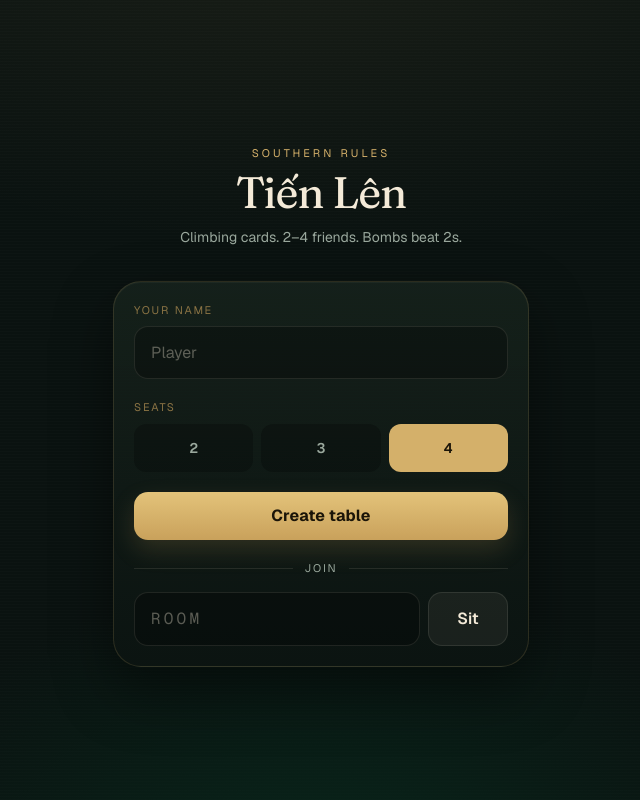
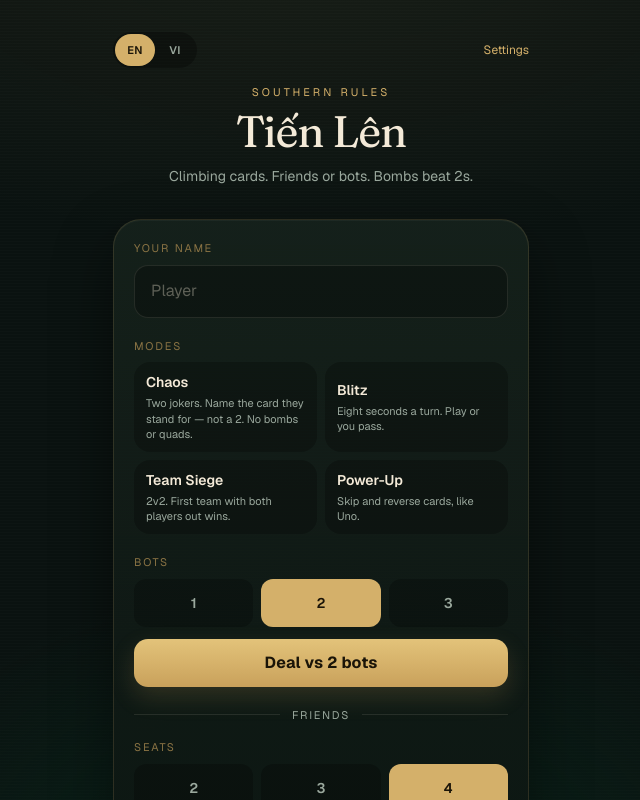
Before and after one commit to satorimaru/tienlen, a Next.js app: page / in a window 1280 px wide. Shown: the top 800 px of the page, without its empty margins (319-959 px from the left). Built offline with nearby package versions, Linux system fonts and the light colour scheme.

Commit message:
Add home modes, i18n lobby, and chat labels

```diff
--- a/src/app/page.tsx
+++ b/src/app/page.tsx
@@ -2,6 +2,10 @@
 
 import { useState } from "react";
 import { useRouter } from "next/navigation";
+import { useApp } from "@/components/AppProviders";
+import { LangToggle } from "@/components/LangToggle";
+import { ModePicker } from "@/components/ModePicker";
+import { SettingsSheet } from "@/components/SettingsSheet";
 import { useClientMounted } from "@/lib/client";
 import { createRoomRequest, postRoom } from "@/lib/rooms/client";
 import {
@@ -13,13 +17,16 @@ import {
 export default function HomePage() {
   const router = useRouter();
   const mounted = useClientMounted();
+  const { t, te, rules, setRules } = useApp();
   const [nameDraft, setNameDraft] = useState<string | null>(null);
   const name = nameDraft ?? (mounted ? getPlayerName() : "");
   const [joinCode, setJoinCode] = useState("");
   const [maxPlayers, setMaxPlayers] = useState<2 | 3 | 4>(4);
+  const [bots, setBots] = useState<1 | 2 | 3>(2);
   const [creating, setCreating] = useState(false);
   const [joining, setJoining] = useState(false);
   const [error, setError] = useState<string | null>(null);
+  const [settingsOpen, setSettingsOpen] = useState(false);
 
   const createRoom = async () => {
     setCreating(true);
@@ -30,10 +37,11 @@ export default function HomePage() {
         playerId: getOrCreatePlayerId(),
         playerName: name || "Host",
         maxPlayers,
+        rules,
       });
       router.push(`/game/${room.id}`);
     } catch (e) {
-      setError(e instanceof Error ? e.message : "Failed to create room");
+      setError(e instanceof Error ? te(e.message) : t("err.createFailed"));
       setCreating(false);
     }
   };
@@ -41,7 +49,7 @@ export default function HomePage() {
   const joinRoom = async () => {
     const code = joinCode.trim().toUpperCase();
     if (!code) {
-      setError("Enter a room code");
+      setError(t("home.enterCode"));
       return;
     }
     setJoining(true);
@@ -53,48 +61,117 @@ export default function HomePage() {
         playerId: getOrCreatePlayerId(),
         playerName: name || "Guest",
       });
-      if (!room) throw new Error("Failed to join");
+      if (!room) throw new Error(t("err.joinFailed"));
       router.push(`/game/${room.id}`);
     } catch (e) {
-      setError(e instanceof Error ? e.message : "Failed to join");
+      setError(e instanceof Error ? te(e.message) : t("err.joinFailed"));
       setJoining(false);
     }
   };
 
   return (
     <main className="mx-auto flex w-full max-w-md flex-1 flex-col justify-end px-4 pt-[max(2rem,env(safe-area-inset-top))] pb-[max(1.25rem,env(safe-area-inset-bottom))] sm:justify-center">
+      <div className="mb-4 flex items-center justify-between">
+        <LangToggle />
+        <button
+          type="button"
+          onClick={() => setSettingsOpen(true)}
+          className="min-h-9 text-xs text-[var(--gold)]"
+        >
+          {t("nav.settings")}
+        </button>
+      </div>
+
       <header className="mb-8 text-center">
         <p className="text-[11px] uppercase tracking-[0.28em] text-[var(--gold)]">
-          Southern rules
+          {t("meta.tagline")}
         </p>
         <h1 className="mt-2 font-[family-name:var(--font-display)] text-[2.75rem] leading-none tracking-tight">
           Tiến Lên
         </h1>
         <p className="mt-3 text-sm leading-relaxed text-[var(--mute)]">
-          Climbing cards. 2–4 friends. Bombs beat 2s.
+          {t("meta.blurb")}
         </p>
       </header>
 
       <section className="glass-panel rounded-[1.75rem] p-5">
         <label className="mb-2 block text-[11px] uppercase tracking-[0.16em] text-[var(--gold-dim)]">
-          Your name
+          {t("home.name")}
         </label>
         <input
           value={name}
           onChange={(e) => setNameDraft(e.target.value)}
           maxLength={24}
-          placeholder="Player"
+          placeholder={t("home.namePlaceholder")}
           className="field mb-5"
         />
 
         <label className="mb-2 block text-[11px] uppercase tracking-[0.16em] text-[var(--gold-dim)]">
-          Seats
+          {t("settings.modes")}
         </label>
-        <div className="mb-5 grid grid-cols-3 gap-2">
+        <div className="mb-5">
+          <ModePicker
+            rules={rules}
+            onChange={(next) => {
+              setRules(next);
+              if (next.siege) {
+                setMaxPlayers(4);
+                setBots(3);
+              }
+            }}
+          />
+        </div>
+
+        <label className="mb-2 block text-[11px] uppercase tracking-[0.16em] text-[var(--gold-dim)]">
+          {t("home.bots")}
+        </label>
+        <div className="mb-3 grid grid-cols-3 gap-2">
+          {([1, 2, 3] as const).map((n) => (
+            <button
+              key={n}
+              type="button"
+              disabled={rules.siege && n !== 3}
+              onClick={() => setBots(n)}
+              className={[
+                "min-h-12 rounded-xl text-sm font-semibold",
+                bots === n
+                  ? "bg-[var(--gold)] text-[#1a1408]"
+                  : "bg-black/25 text-[var(--mute)]",
+              ].join(" ")}
+            >
+              {n}
+            </button>
+          ))}
+        </div>
+        <button
+          type="button"
+          onClick={() => {
+            setPlayerName(name);
+            router.push(`/solo?bots=${rules.siege ? 3 : bots}`);
+          }}
+          className="btn-gold mb-5 w-full touch-manipulation"
+        >
+          {t("home.dealVsBots", {
+            n: bots,
+            bots: bots === 1 ? t("home.bot") : t("home.botsWord"),
+          })}
+        </button>
+
+        <div className="mb-4 flex items-center gap-3 text-[11px] uppercase tracking-[0.16em] text-[var(--mute)]">
+          <span className="h-px flex-1 bg-[rgba(244,234,216,0.1)]" />
+          {t("home.friends")}
+          <span className="h-px flex-1 bg-[rgba(244,234,216,0.1)]" />
+        </div>
+
+        <label className="mb-2 block text-[11px] uppercase tracking-[0.16em] text-[var(--gold-dim)]">
+          {t("home.seats")}
+        </label>
+        <div className="mb-3 grid grid-cols-3 gap-2">
           {([2, 3, 4] as const).map((n) => (
             <button
               key={n}
               type="button"
+              disabled={rules.siege && n !== 4}
               onClick={() => setMaxPlayers(n)}
               className={[
                 "min-h-12 rounded-xl text-sm font-semibold",
@@ -112,14 +189,14 @@ export default function HomePage() {
           type="button"
           disabled={creating}
           onClick={() => void createRoom()}
-          className="btn-gold mb-5 w-full touch-manipulation"
+          className="btn-ghost mb-5 w-full touch-manipulation"
         >
-          {creating ? "Opening table…" : "Create table"}
+          {creating ? t("home.creating") : t("home.create")}
         </button>
 
         <div className="mb-4 flex items-center gap-3 text-[11px] uppercase tracking-[0.16em] text-[var(--mute)]">
           <span className="h-px flex-1 bg-[rgba(244,234,216,0.1)]" />
-          Join
+          {t("home.join")}
           <span className="h-px flex-1 bg-[rgba(244,234,216,0.1)]" />
         </div>
 
@@ -127,7 +204,7 @@ export default function HomePage() {
           <input
             value={joinCode}
             onChange={(e) => setJoinCode(e.target.value.toUpperCase())}
-            placeholder="ROOM"
+            placeholder={t("home.roomPlaceholder")}
             className="field min-w-0 flex-1 font-mono tracking-[0.2em]"
             onKeyDown={(e) => {
               if (e.key === "Enter") void joinRoom();
@@ -139,7 +216,7 @@ export default function HomePage() {
             onClick={() => void joinRoom()}
             className="btn-ghost min-w-20 touch-manipulation px-4"
           >
-            {joining ? "…" : "Sit"}
+            {joining ? "…" : t("home.sit")}
           </button>
         </div>
 
@@ -149,6 +226,13 @@ export default function HomePage() {
           </p>
         )}
       </section>
+
+      <SettingsSheet
+        open={settingsOpen}
+        onClose={() => setSettingsOpen(false)}
+        rules={rules}
+        onChangeRules={setRules}
+      />
     </main>
   );
 }
--- a/src/components/ChatSheet.tsx
+++ b/src/components/ChatSheet.tsx
@@ -2,6 +2,7 @@
 
 import { useEffect, useRef, useState } from "react";
 import { MAX_CHAT_TEXT, type ChatMessage } from "@/lib/rooms/types";
+import { useApp } from "./AppProviders";
 
 interface ChatSheetProps {
   open: boolean;
@@ -23,9 +24,10 @@ export function ChatButton({
   onClick,
   className,
 }: ChatButtonProps) {
+  const { t } = useApp();
   return (
     <button type="button" onClick={onClick} className={className}>
-      Chat
+      {t("nav.chat")}
       {unread > 0 && (
         <span className="ml-1.5 inline-flex min-w-5 items-center justify-center rounded-full bg-[var(--gold)] px-1.5 py-0.5 text-[10px] font-bold leading-none text-[#1a1408]">
           {unread > 9 ? "9+" : unread}
@@ -43,6 +45,7 @@ export function ChatSheet({
   onSend,
   busy,
 }: ChatSheetProps) {
+  const { t, te } = useApp();
   const [draft, setDraft] = useState("");
   const [error, setError] = useState<string | null>(null);
   const listRef = useRef<HTMLDivElement>(null);
@@ -81,7 +84,7 @@ export function ChatSheet({
       await onSend(text);
       setDraft("");
     } catch (e) {
-      setError(e instanceof Error ? e.message : "Could not send");
+      setError(e instanceof Error ? te(e.message) : t("err.requestFailed"));
     }
   };
 
@@ -89,24 +92,24 @@ export function ChatSheet({
     <div className="fixed inset-0 z-40 flex flex-col justify-end">
       <button
         type="button"
-        aria-label="Close chat"
+        aria-label={t("chat.close")}
         className="absolute inset-0 bg-black/50"
         onClick={onClose}
       />
       <section
         role="dialog"
         aria-modal="true"
-        aria-label="Table chat"
+        aria-label={t("chat.title")}
         className="glass-panel relative z-10 flex max-h-[62dvh] flex-col rounded-t-3xl px-4 pt-3 pb-[max(1rem,env(safe-area-inset-bottom))]"
       >
         <div className="mx-auto mb-3 h-1 w-10 rounded-full bg-[rgba(244,234,216,0.18)]" />
         <div className="mb-3 flex items-center justify-between">
           <div>
             <p className="text-[11px] uppercase tracking-[0.18em] text-[var(--gold-dim)]">
-              Table chat
+              {t("chat.title")}
             </p>
             <h2 className="font-[family-name:var(--font-display)] text-xl text-[var(--ivory)]">
-              Room talk
+              {t("chat.heading")}
             </h2>
           </div>
           <button
@@ -114,7 +117,7 @@ export function ChatSheet({
             onClick={onClose}
             className="min-h-10 rounded-full px-3 text-sm text-[var(--mute)]"
           >
-            Close
+            {t("nav.close")}
           </button>
         </div>
 
@@ -124,10 +127,9 @@ export function ChatSheet({
         >
           {messages.length === 0 ? (
             <div className="flex flex-1 flex-col items-center justify-center px-4 text-center">
-              <p className="text-sm text-[var(--ivory)]">Quiet table</p>
+              <p className="text-sm text-[var(--ivory)]">{t("chat.quiet")}</p>
               <p className="mt-1 max-w-[16rem] text-xs leading-relaxed text-[var(--mute)]">
-                Say something. This tray sits over the felt so your cards stay
-                put.
+                {t("chat.quietHint")}
               </p>
             </div>
           ) : (
@@ -146,7 +148,7 @@ export function ChatSheet({
                         : "text-[var(--mute)]",
                     ].join(" ")}
                   >
-                    {mine ? "You" : m.name}
+                    {mine ? t("game.you") : m.name}
                   </p>
                   <p
                     className={[
@@ -180,7 +182,7 @@ export function ChatSheet({
             ref={inputRef}
             value={draft}
             maxLength={MAX_CHAT_TEXT}
-            placeholder="Message the table…"
+            placeholder={t("chat.placeholder")}
             enterKeyHint="send"
             autoComplete="off"
             className="field flex-1"
@@ -191,7 +193,7 @@ export function ChatSheet({
             disabled={!canSend}
             className="btn-gold px-4"
           >
-            Send
+            {t("chat.send")}
           </button>
         </form>
         {draft.length > 120 && (
--- a/src/components/Lobby.tsx
+++ b/src/components/Lobby.tsx
@@ -1,8 +1,11 @@
 "use client";
 
 import { useState } from "react";
+import { parseRules, type GameRules } from "@/lib/rules";
 import type { RoomView } from "@/lib/rooms/types";
+import { useApp } from "./AppProviders";
 import { ChatButton } from "./ChatSheet";
+import { ModePicker } from "./ModePicker";
 
 interface LobbyProps {
   room: RoomView;
@@ -15,6 +18,7 @@ interface LobbyProps {
   unread?: number;
   busy?: boolean;
   error?: string | null;
+  onChangeRules?: (rules: GameRules) => void;
 }
 
 export function Lobby({
@@ -28,8 +32,11 @@ export function Lobby({
   unread = 0,
   busy,
   error,
+  onChangeRules,
 }: LobbyProps) {
+  const { t, te } = useApp();
   const [copied, setCopied] = useState(false);
+  const rules = parseRules(room.rules);
   const me = room.players.find((p) => p.id === playerId);
   const isHost = room.hostId === playerId;
   const allReady =
@@ -53,13 +60,16 @@ export function Lobby({
       <div className="mb-5 flex items-start justify-between gap-3">
         <div>
           <p className="text-[11px] uppercase tracking-[0.18em] text-[var(--gold-dim)]">
-            Waiting
+            {t("lobby.waiting")}
           </p>
           <h1 className="mt-1 font-mono text-[2rem] tracking-[0.18em] text-[var(--ivory)]">
             {room.id}
           </h1>
           <p className="mt-1 text-sm text-[var(--mute)]">
-            {room.players.length}/{room.maxPlayers} seated
+            {t("lobby.seatedCount", {
+              n: room.players.length,
+              max: room.maxPlayers,
+            })}
           </p>
         </div>
         <ChatButton
@@ -80,7 +90,7 @@ export function Lobby({
           onClick={() => void copy()}
           className="btn-ghost min-w-20 px-4 text-sm"
         >
-          {copied ? "Copied" : "Copy"}
+          {copied ? t("lobby.copied") : t("lobby.copy")}
         </button>
       </div>
 
@@ -96,16 +106,16 @@ export function Lobby({
               </span>
               <div>
                 <p className="text-sm font-medium text-[var(--ivory)]">
-                  {p ? p.name : "Open seat"}
+                  {p ? p.name : t("lobby.openSeat")}
                 </p>
                 <p className="text-[11px] text-[var(--mute)]">
                   {p?.id === room.hostId
-                    ? "Host"
+                    ? t("lobby.host")
                     : p?.id === playerId
-                      ? "You"
+                      ? t("lobby.you")
                       : p
-                        ? "Seated"
-                        : "Waiting"}
+                        ? t("lobby.seated")
+                        : t("lobby.waitingSeat")}
                 </p>
               </div>
             </div>
@@ -117,16 +127,64 @@ export function Lobby({
                     : "text-xs text-[var(--mute)]"
                 }
               >
-                {p.ready ? "Ready" : "Not ready"}
+                {p.ready ? t("lobby.ready") : t("lobby.notReady")}
               </span>
             ) : null}
           </li>
         ))}
       </ul>
 
+      <div className="mb-5">
+        <p className="mb-2 text-[11px] uppercase tracking-[0.16em] text-[var(--gold-dim)]">
+          {t("settings.modes")}
+        </p>
+        <ModePicker
+          rules={rules}
+          disabled={!isHost || busy || !onChangeRules}
+          onChange={(next) => onChangeRules?.(next)}
+        />
+      </div>
+
+      <div className="mb-5 space-y-2">
+        {room.maxPlayers === 3 && (
+          <button
+            type="button"
+            disabled={!isHost || busy || !onChangeRules}
+            onClick={() =>
+              onChangeRules?.({
+                ...rules,
+                threePlayerSeventeen: !rules.threePlayerSeventeen,
+              })
+            }
+            className="flex w-full items-center justify-between rounded-2xl bg-black/25 px-3 py-2.5 text-left text-sm disabled:opacity-70"
+          >
+            <span className="text-[var(--ivory)]">{t("settings.seventeen")}</span>
+            <span className="text-xs text-[var(--gold)]">
+              {rules.threePlayerSeventeen ? "17" : "13"}
+            </span>
+          </button>
+        )}
+        <button
+          type="button"
+          disabled={!isHost || busy || !onChangeRules}
+          onClick={() =>
+            onChangeRules?.({
+              ...rules,
+              noFinishOnTwo: !rules.noFinishOnTwo,
+            })
+          }
+          className="flex w-full items-center justify-between rounded-2xl bg-black/25 px-3 py-2.5 text-left text-sm disabled:opacity-70"
+        >
+          <span className="text-[var(--ivory)]">{t("settings.noTwo")}</span>
+          <span className="text-xs text-[var(--gold)]">
+            {rules.noFinishOnTwo ? t("settings.on") : t("settings.off")}
+          </span>
+        </button>
+      </div>
+
       {error && (
         <p className="mb-4 rounded-xl bg-[rgba(196,30,58,0.12)] px-3 py-2 text-sm text-[#f0b4bd]">
-          {error}
+          {te(error)}
         </p>
       )}
 
@@ -138,7 +196,7 @@ export function Lobby({
             onClick={() => onReady(!me.ready)}
             className={me.ready ? "btn-ghost w-full" : "btn-gold w-full"}
           >
-            {me.ready ? "Hold on" : "Ready"}
+            {me.ready ? t("lobby.hold") : t("lobby.ready")}
           </button>
         )}
         {isHost && (
@@ -148,14 +206,14 @@ export function Lobby({
             onClick={onStart}
             className="btn-ghost w-full"
           >
-            Deal
+            {t("lobby.deal")}
           </button>
         )}
       </div>
 
       {isHost && !allReady && (
         <p className="mt-3 text-center text-xs text-[var(--mute)]">
-          Everyone must ready before the deal
+          {t("lobby.needReady")}
         </p>
       )}
 
@@ -165,7 +223,7 @@ export function Lobby({
         onClick={onLeave}
         className="mt-4 w-full text-center text-xs text-[var(--mute)]"
       >
-        Leave table
+        {t("lobby.leave")}
       </button>
     </div>
   );
```
